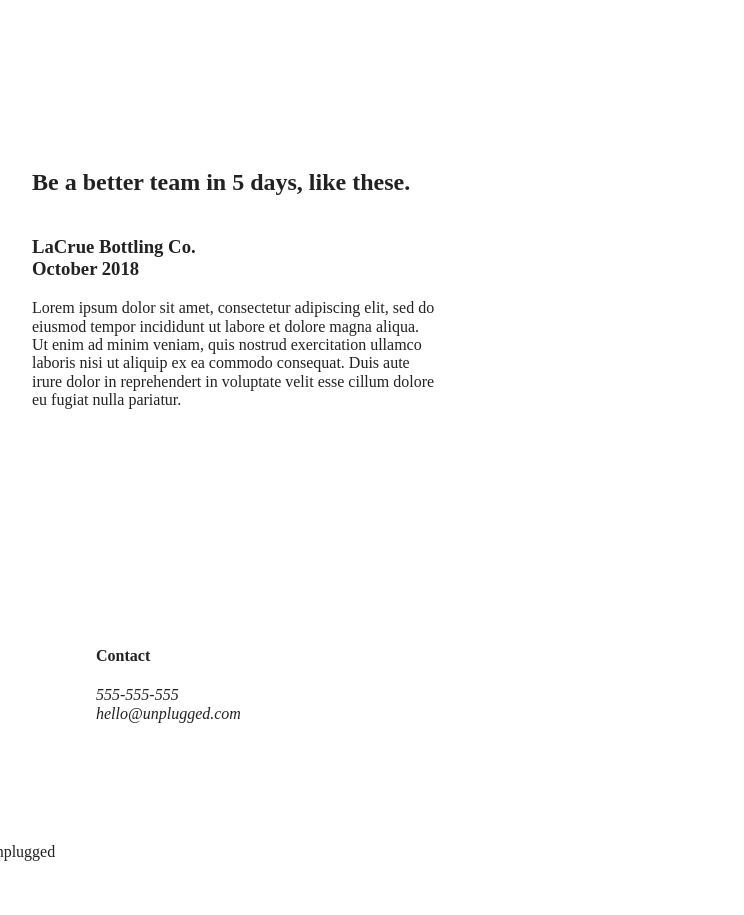
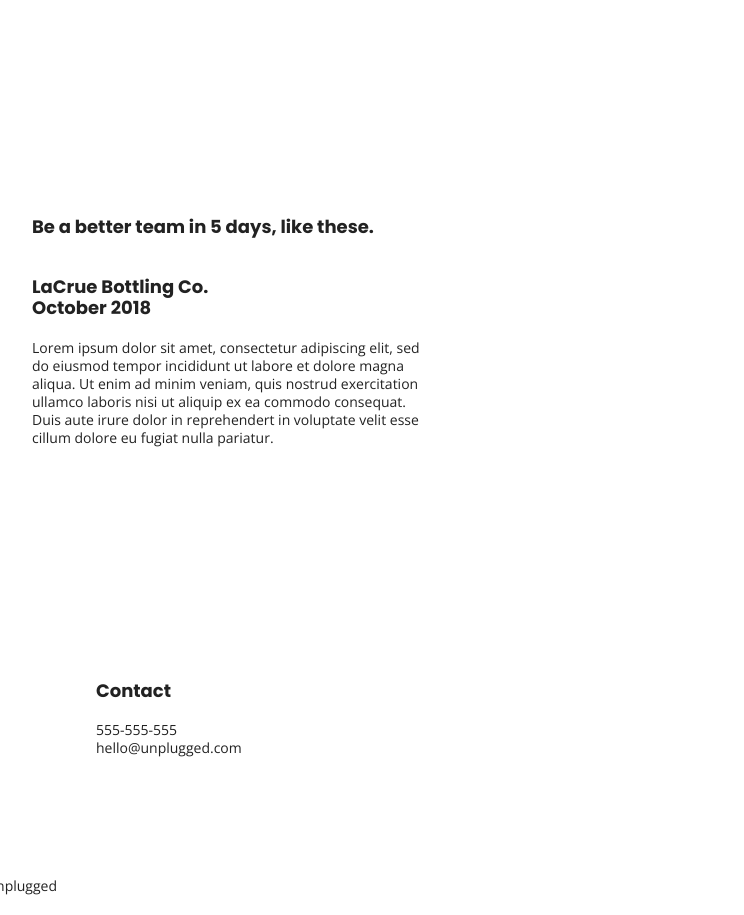
Before and after one commit to anhouseh/unplugged, a website built with Parcel: page index.html in a window 1280 px wide. Shown: the part 1271-2186 px from the top of the page, without its empty margins (128-872 px from the left). Before the commit the page ends 2153 px from the top, so only its background shows below. Built offline with nearby package versions, Linux system fonts and the light colour scheme.

Commit message:
Added global styles

```diff
--- a/about/index.html
+++ b/about/index.html
@@ -18,6 +18,8 @@
 
   <link rel="stylesheet" href="../css/normalize.css">
   <link rel="stylesheet" href="../css/main.css">
+
+  <link href="https://fonts.googleapis.com/css?family=Open+Sans:400,700|Poppins:500,700" rel="stylesheet">
 </head>
 
 <body>
--- a/css/main.css
+++ b/css/main.css
@@ -86,6 +86,50 @@ textarea {
 /* ==========================================================================
    Author's custom styles
    ========================================================================== */
+
+/* General Styles */
+
+html {
+  font-size: 16px;
+}
+
+body {
+  font-size: 1em;
+  font-family: 'Open Sans', sans-serif;
+  text-align: left;
+}
+
+ul,
+ol, {
+  list-style-type: none;
+}
+
+a {
+  color: #e2e3ed;
+  text-decoration: none;
+}
+
+h2 {
+  font-family: 'Poppins', sans-serif;
+  margin: 20px 0;
+  font-size: 1.125em;
+}
+
+h3,
+h4 {
+  font-family: 'Poppins', sans-serif;
+  margin: 20px 0;
+  font-size: 1.125em;
+}
+
+p {
+  font-size: .875em;
+  line-height: 1.285;
+}
+
+address {
+  font-style: normal;
+}
 
 .content-wrapper {
   width : 90%;
--- a/index.html
+++ b/index.html
@@ -18,6 +18,8 @@
 
   <link rel="stylesheet" href="css/normalize.css">
   <link rel="stylesheet" href="css/main.css">
+
+  <link href="https://fonts.googleapis.com/css?family=Open+Sans:400,700|Poppins:500,700" rel="stylesheet">
 </head>
 
 <body>
```
Also changed, not shown: faq/index.html (+2 -1 lines).
